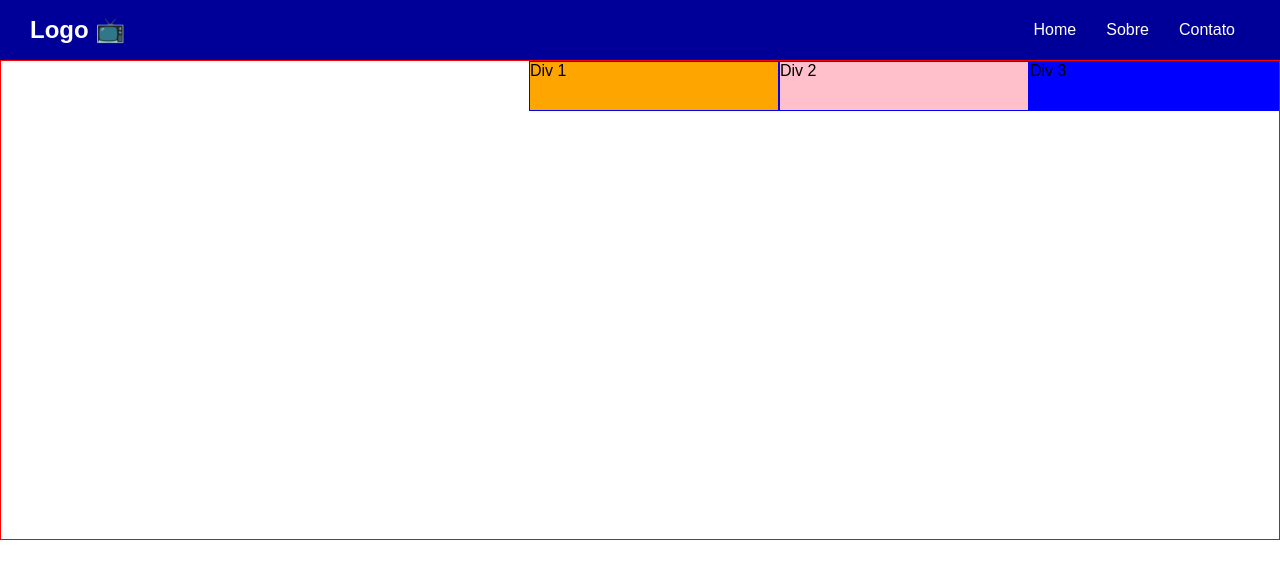
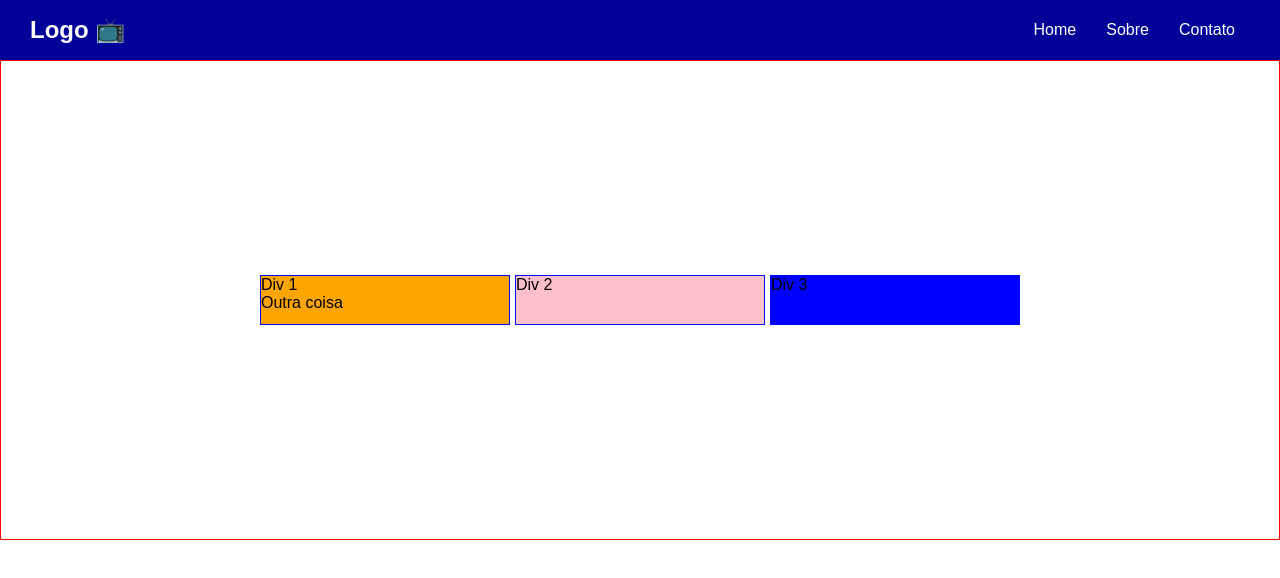
Before and after one commit to hebertphp/DPI_5a_N_2022-2, a plain HTML site: page aula7/index.html in a window 1280 px wide. Drawn offline with Linux system fonts and the light colour scheme.

Commit message:
10/11/22

```diff
--- a/aula7/index.html
+++ b/aula7/index.html
@@ -21,6 +21,7 @@
     <div class="container">
         <div class="d1">
             <p>Div 1</p>
+            <p>Outra coisa</p>
         </div>
         <div class="d2">
             <p>Div 2</p>
--- a/aula7/style.css
+++ b/aula7/style.css
@@ -58,7 +58,10 @@ header nav ul li a:hover{
     height: 60vh;
     border: 1px solid red;
     display: flex;
-    justify-content: end; /* alinhamento na horizontal justify-content: center|end*/
+    justify-content: center; /* alinhamento na horizontal justify-content: center|end|start|space-around|space-evenly*/
+    align-items: center; /* align-items: center|end; */
+    gap: 5px;
+    flex-wrap: wrap;
 }
 /* formatar todas as div que estão dentro do container */
 .container div{
```
